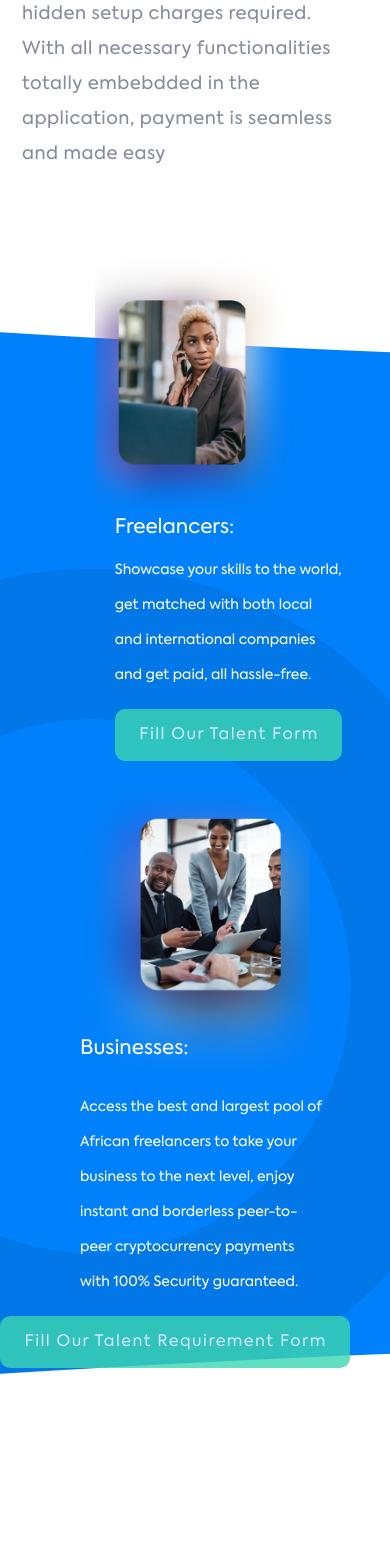
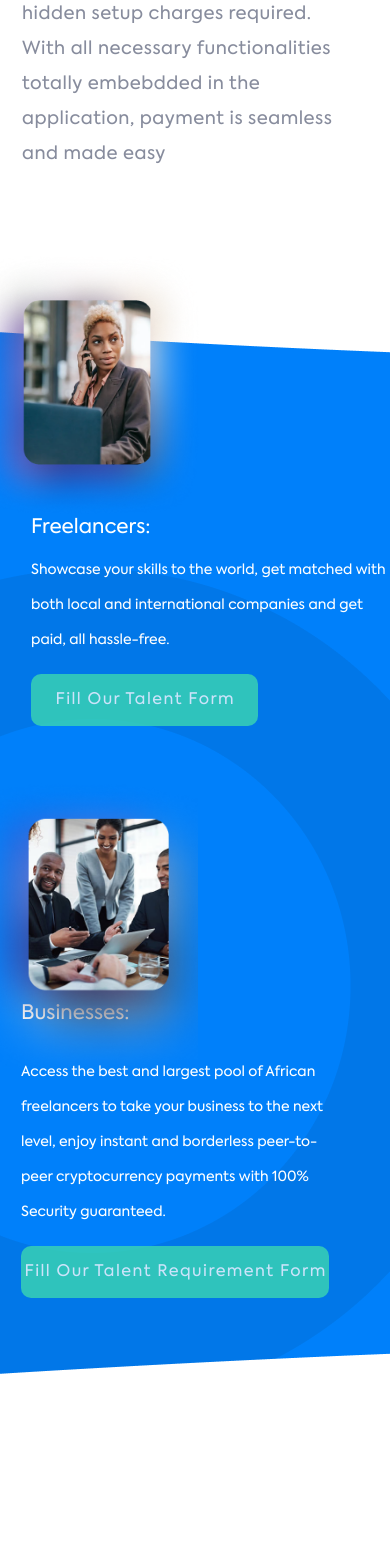
Before and after one commit to nazeeeh/aya-website, a Nuxt app: page / in a window 390 px wide. Shown: the part 2230-3771 px from the top of the page. Built offline with nearby package versions, Linux system fonts and the light colour scheme.

Commit message:
Added updates on the mobiile responsiveness

```diff
--- a/pages/index.vue
+++ b/pages/index.vue
@@ -121,7 +121,9 @@
               matched with both local and international
               companies and get paid, all hassle-free.
             </p>
-            <v-btn class="btn-2" href="https://docs.google.com/forms/d/19N1-kEHlW3RnoDhO3bhSd79vTNPIcjhi75CJoV4uYPU/edit" depressed x-large>
+            <v-btn class="btn-2"
+            href="https://docs.google.com/forms/d/1KvT71tGW38it46IS7GqfZn6JRbCW90uV8KMbSpoOYCA/edit"
+            depressed x-large>
               Fill Our Talent Form
             </v-btn>
           </div>
@@ -143,7 +145,9 @@
             </p>
             </div>
             <div class="btn-2-div">
-              <v-btn class="btn-2 btn-2-2" href="https://docs.google.com/forms/d/1KvT71tGW38it46IS7GqfZn6JRbCW90uV8KMbSpoOYCA/edit" depressed x-large>
+              <v-btn class="btn-2 btn-2-2"
+              href="https://docs.google.com/forms/d/19N1-kEHlW3RnoDhO3bhSd79vTNPIcjhi75CJoV4uYPU/edit"
+              depressed x-large>
               Fill Our Talent Requirement Form
             </v-btn>
             </div>
@@ -646,13 +650,13 @@ color: #38405C;
     top: 0;
     left: 0;
     margin-top: -5rem;
-    text-align: center;
+    /* text-align: center; */
   }
   .image-form{
     width: 200px;
   }
   .freelancers{
-    margin: 10rem 3rem 0 3rem;
+    margin: 10rem 0 0 -11rem;
   }
   .btn-2-2{
     width: 100%;
@@ -678,21 +682,17 @@ color: #38405C;
     top: 43%;
     left: 0;
     width: 100%;
-    text-align: center;
+    /* text-align: center; */
   }
   .business-img{
     width: 230px;
     height: auto;
+    margin-left: -2rem;
   }
   .business{
     margin: 15rem auto 0 auto;
+    width: 88%;
   }
-  .business-text-div{
-    width: 70%;
-    margin-left: 5rem;
-    /* margin: 0 auto; */
-  }
-
   .access{
     font-size: 14px;
     width: 100%;
```
